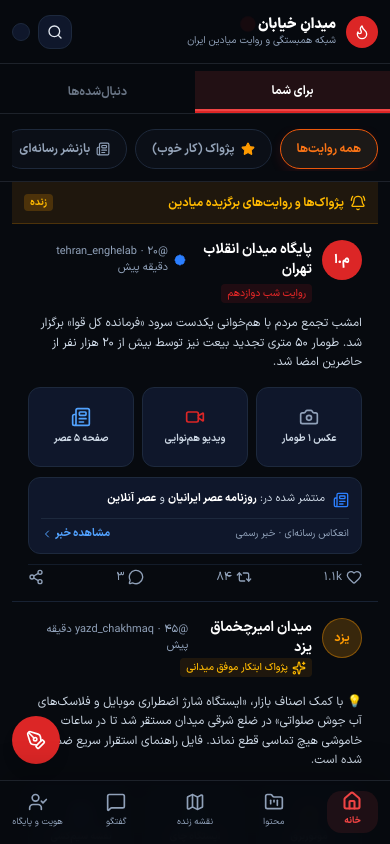
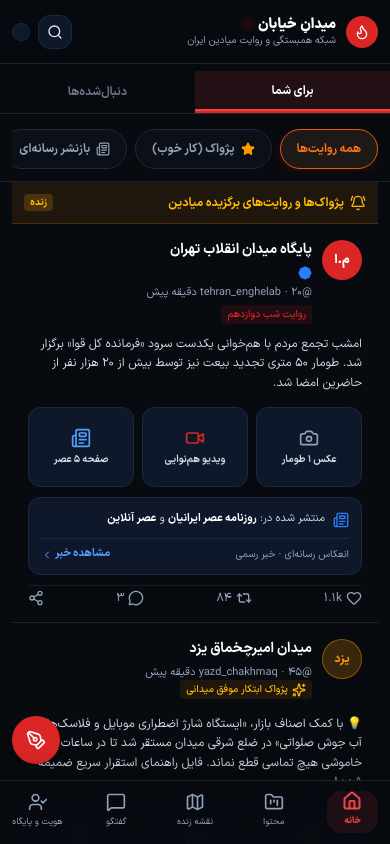
Before and after one commit to mohammad-mohammad-soltani/meydan, a Next.js app: page / in a window 390 px wide. Built offline with nearby package versions, Linux system fonts and the light colour scheme; a web font is replaced by a local one.

Commit message:
Improve responsive feed author details

```diff
--- a/app/globals.css
+++ b/app/globals.css
@@ -558,3 +558,37 @@ button:disabled { cursor: not-allowed; opacity: .55; }
   #subTabs { top: 112px; min-height: 58px; }
   #mainAppShell > main { padding-bottom: calc(5.5rem + env(safe-area-inset-bottom)); }
 }
+
+
+/* Feed author header: keep title and metadata readable on narrow screens */
+.feed-item > div:first-child > div:first-child > div:last-child {
+  min-width: 0;
+  flex: 1 1 auto;
+}
+.feed-item > div:first-child > div:first-child > div:last-child > div:first-child {
+  min-width: 0;
+  display: flex;
+  align-items: center;
+  flex-wrap: wrap;
+  gap: .35rem .5rem;
+}
+.feed-item > div:first-child > div:first-child > div:last-child > div:first-child > span:first-child {
+  min-width: 0;
+  flex: 1 1 auto;
+}
+.feed-item > div:first-child > div:first-child > div:last-child > div:first-child > span:last-child {
+  flex: 0 0 100%;
+  white-space: nowrap;
+  overflow: hidden;
+  text-overflow: ellipsis;
+  line-height: 1.4;
+}
+@media (max-width: 639px) {
+  .feed-item > div:first-child > div:first-child { align-items: flex-start; }
+  .feed-item > div:first-child > div:first-child > div:last-child > div:first-child > span:first-child {
+    flex-basis: 100%;
+  }
+  .feed-item > div:first-child > div:first-child > div:last-child > div:first-child > span:last-child {
+    max-width: 100%;
+  }
+}
```
